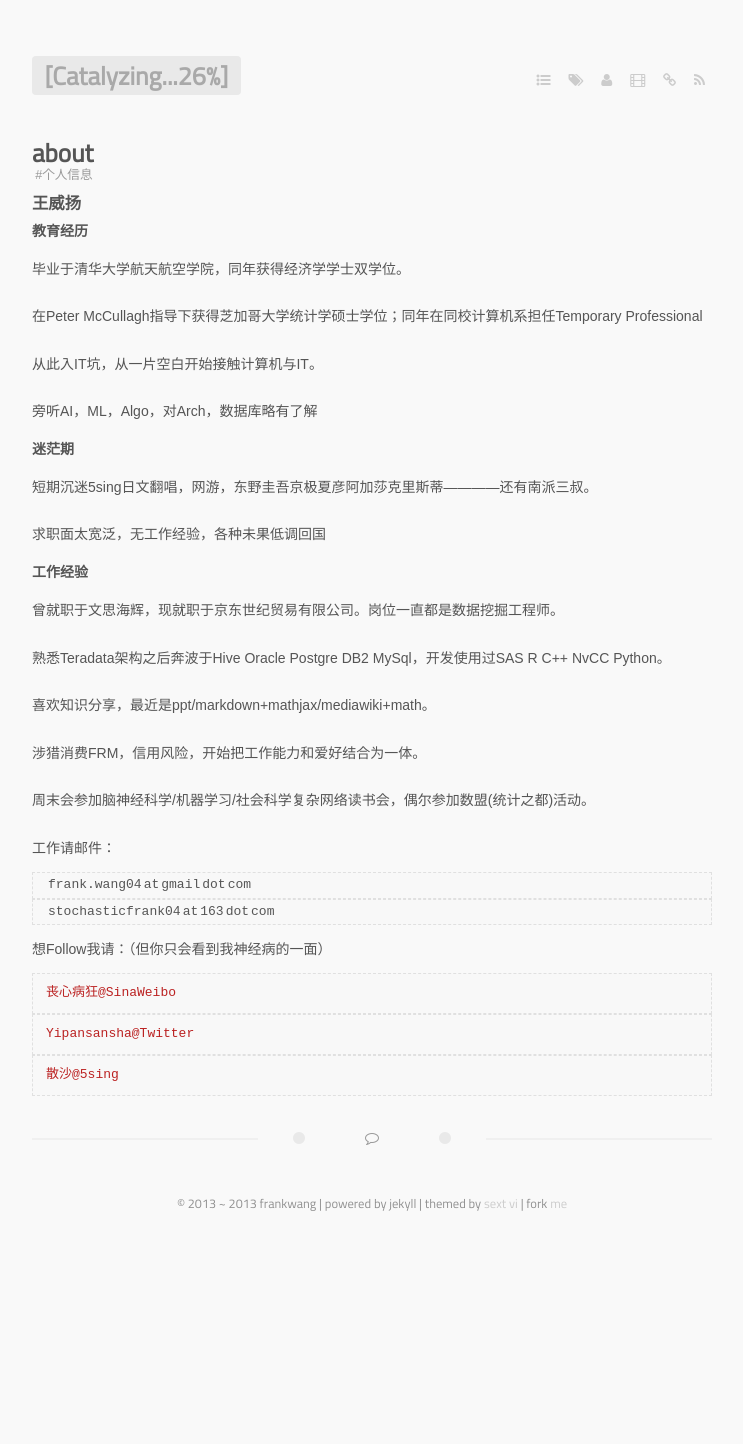
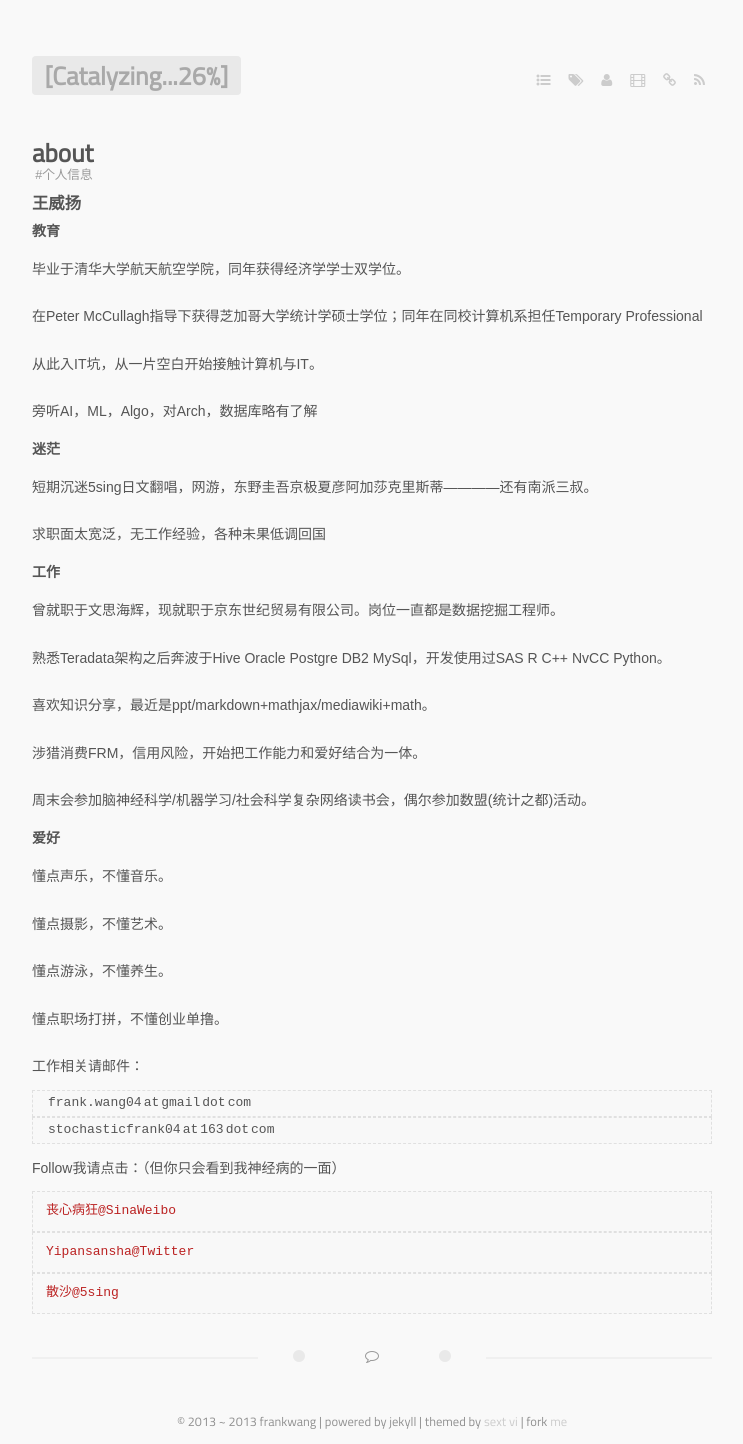
Before and after one commit to catalystfrank/catalystfrank.github.io, a Jekyll site: the page built from about.markdown, in a window 1280 px wide. Shown: the whole page, without its empty margins (268-1011 px from the left). Built offline with Jekyll 4.4.1, drawn with Linux system fonts in a browser that asks for light colours; some web fonts are replaced; before the commit the page ends 1226 px from its top, so only the background shows below that.

Commit message:
ddd
ddddddd

```diff
--- a/about.markdown
+++ b/about.markdown
@@ -8,7 +8,7 @@ tags:
 
 ###王威扬
 
-#### 教育经历
+#### 教育
 
 毕业于清华大学航天航空学院，同年获得经济学学士双学位。
 
@@ -18,13 +18,13 @@ tags:
 
 旁听AI，ML，Algo，对Arch，数据库略有了解
 
-#### 迷茫期
+#### 迷茫
 
 短期沉迷5sing日文翻唱，网游，东野圭吾京极夏彦阿加莎克里斯蒂————还有南派三叔。
 
 求职面太宽泛，无工作经验，各种未果低调回国
 
-#### 工作经验
+#### 工作
 
 曾就职于文思海辉，现就职于京东世纪贸易有限公司。岗位一直都是数据挖掘工程师。
 
@@ -37,13 +37,24 @@ tags:
 周末会参加脑神经科学/机器学习/社会科学复杂网络读书会，偶尔参加数盟(统计之都)活动。
 
 
-工作请邮件：
+#### 爱好
+
+懂点声乐，不懂音乐。
+
+懂点摄影，不懂艺术。
+
+懂点游泳，不懂养生。
+
+懂点职场打拼，不懂创业单撸。
+
+
+工作相关请邮件：
 
 > frank.wang04 | at | gmail | dot | com
 
 > stochasticfrank04 | at | 163 | dot | com
 
-想Follow我请：（但你只会看到我神经病的一面）
+Follow我请点击：（但你只会看到我神经病的一面）
 
 > [丧心病狂@SinaWeibo](http://weibo.com/yipansansha)
 
```
